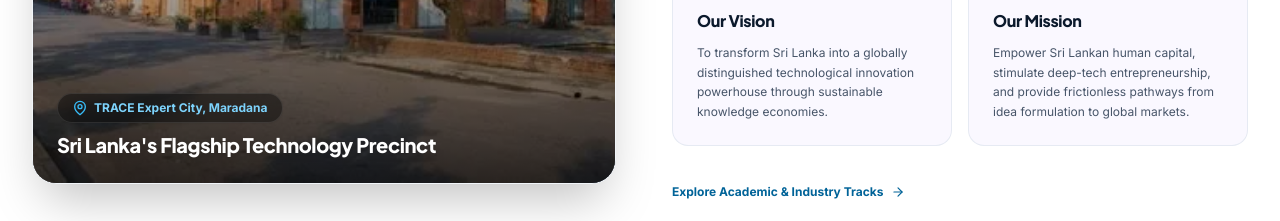
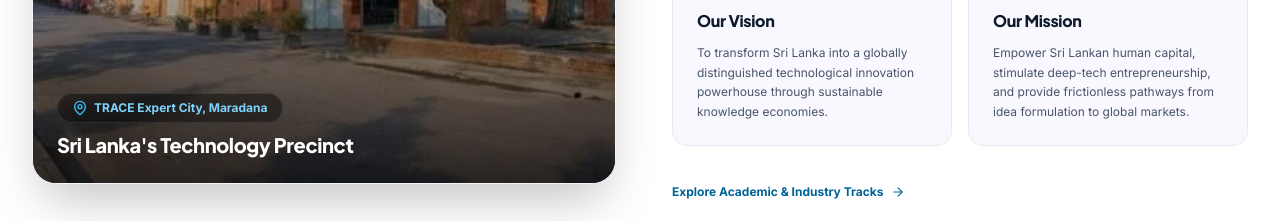
Before and after one commit to Sachini-N/Innovation-Academy, a React (Vite) app in the folder client/: page / in a window 1280 px wide. Shown: the part 1200-1421 px from the top of the page. Built offline with nearby package versions, Linux system fonts and the light colour scheme; no server answers.

Commit message:
new commit

```diff
--- a/client/src/components/home/AboutSection.jsx
+++ b/client/src/components/home/AboutSection.jsx
@@ -27,7 +27,7 @@ export default function AboutSection() {
                   <span>TRACE Expert City, Maradana</span>
                 </div>
                 <h4 className="text-lg sm:text-xl font-extrabold text-white leading-snug drop-shadow-md">
-                  Sri Lanka's Flagship Technology Precinct
+                  Sri Lanka's Technology Precinct
                 </h4>
               </div>
             </div>
```
